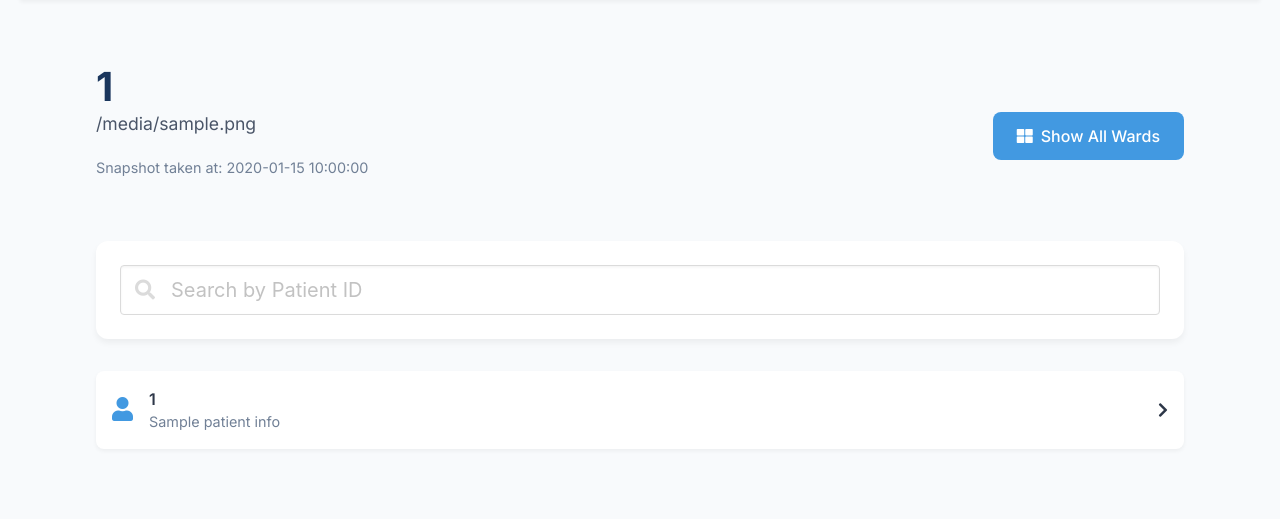
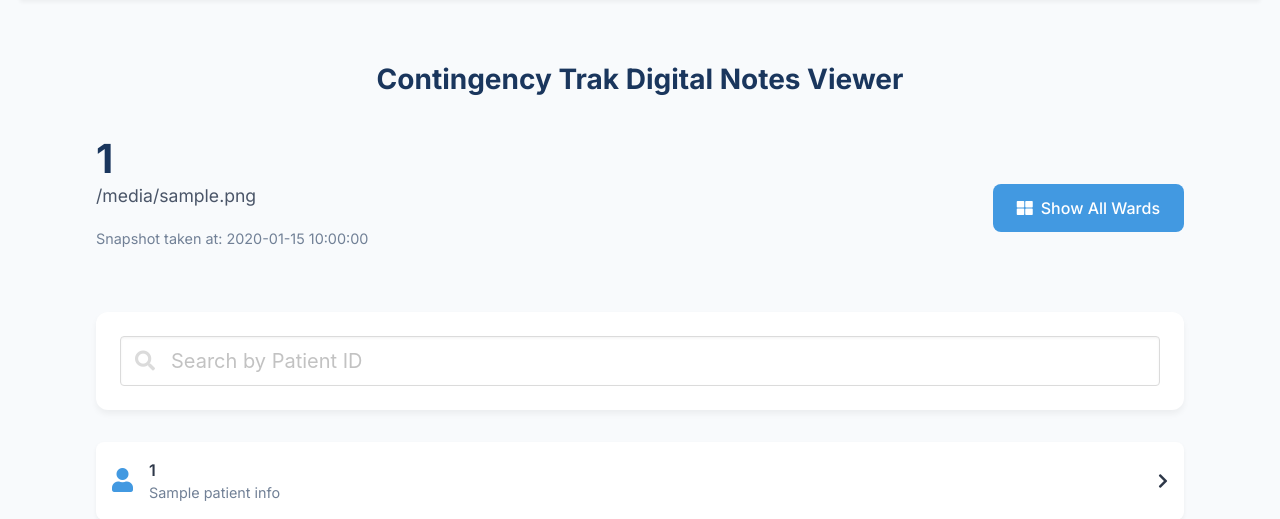
Before and after one commit to blameyourelf/pdf_split, a Flask app: template templates/ward.html in a window 1280 px wide. Shown: the part 92-611 px from the top of the page. Run offline with Flask 2, Linux system fonts and the light colour scheme; the template is opened without the code that fills it: most values are stand-ins (such as "Sample title", 1, 10 or a date in 2020); some libraries are stand-ins or nearby versions.

```diff
--- a/templates/ward.html
+++ b/templates/ward.html
@@ -258,6 +258,10 @@
     </nav>
 
     <div class="container">
+        <h1 class="title has-text-centered" style="font-size: 1.75rem; margin-bottom: 2.5rem;">
+            Contingency Trak Digital Notes Viewer
+        </h1>
+
         <div class="ward-header">
             <div>
                 <h1 class="title">
```
Also changed, not shown: audit.db.
